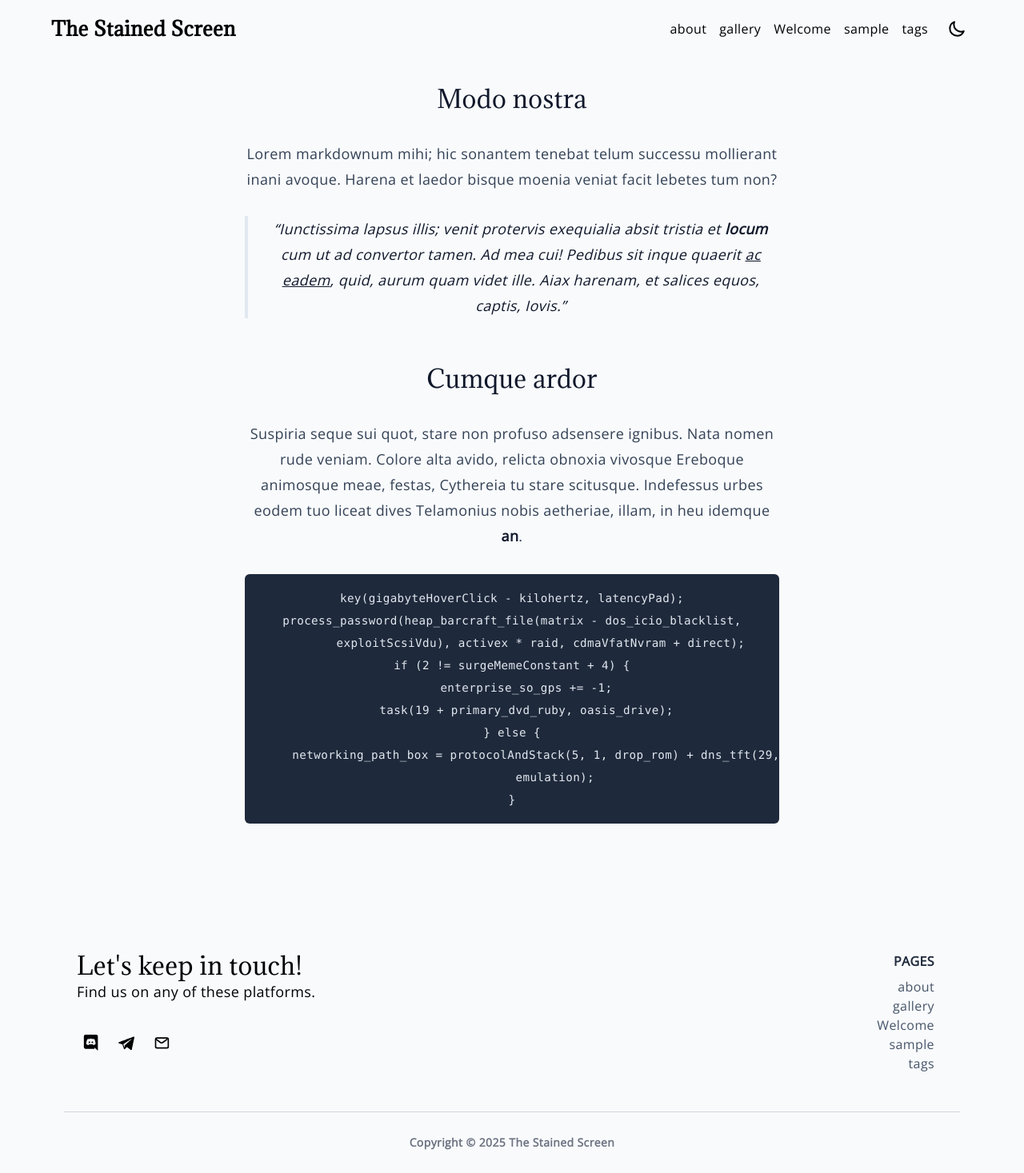
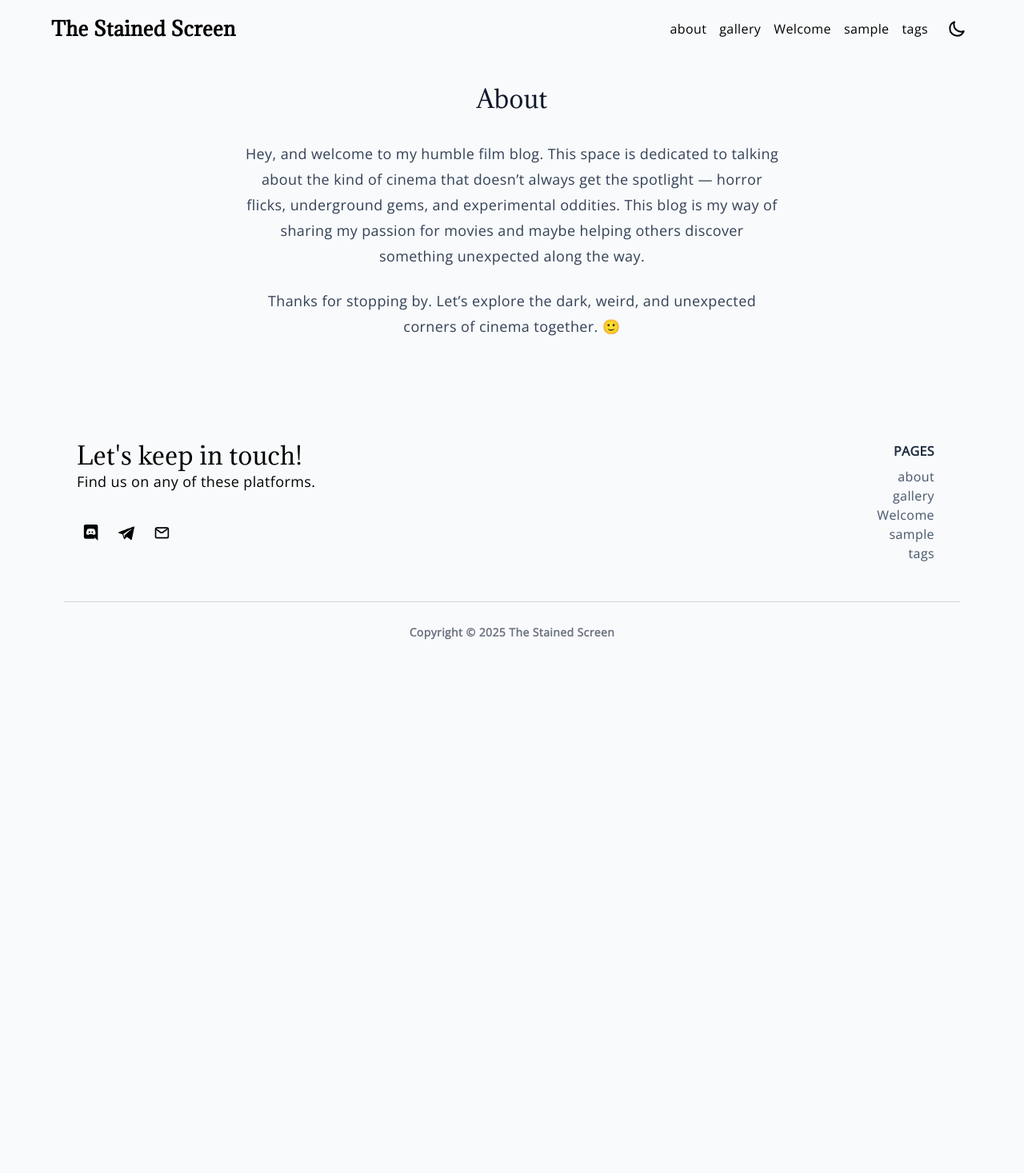
Before and after one commit to KanbeiKuroda/q7m_s9xv4kz8r2b1t6_dwpf0hlj, a Jekyll site: the page built from about.md, in a window 1280 px wide. Shown: the whole page at 80% size. Built offline with Jekyll 4.4.1, drawn with Linux system fonts in a browser that asks for light colours; after the commit the page ends 900 px from its top, so only the background shows below that.

Commit message:
Update about.md

```diff
--- a/about.md
+++ b/about.md
@@ -2,30 +2,8 @@
 title: about
 layout: page
 ---
-## Modo nostra
+## About
 
-Lorem markdownum mihi; hic sonantem tenebat telum successu mollierant inani
-avoque. Harena et laedor bisque moenia veniat facit lebetes tum non?
+Hey, and welcome to my humble film blog. This space is dedicated to talking about the kind of cinema that doesn’t always get the spotlight — horror flicks, underground gems, and experimental oddities. This blog is my way of sharing my passion for movies and maybe helping others discover something unexpected along the way.
 
-> Iunctissima lapsus illis; venit protervis exequialia absit tristia et
-> **locum** cum ut ad convertor tamen. Ad mea cui! Pedibus sit inque quaerit [ac
-> eadem](http://clamavit.io/), quid, aurum quam videt ille. Aiax harenam, et
-> salices equos, captis, Iovis.
-
-## Cumque ardor
-
-Suspiria seque sui quot, stare non profuso adsensere ignibus. Nata nomen rude
-veniam. Colore alta avido, relicta obnoxia vivosque Ereboque animosque meae,
-festas, Cythereia tu stare scitusque. Indefessus urbes eodem tuo liceat dives
-Telamonius nobis aetheriae, illam, in heu idemque **an**.
-
-    key(gigabyteHoverClick - kilohertz, latencyPad);
-    process_password(heap_barcraft_file(matrix - dos_icio_blacklist,
-            exploitScsiVdu), activex * raid, cdmaVfatNvram + direct);
-    if (2 != surgeMemeConstant + 4) {
-        enterprise_so_gps += -1;
-        task(19 + primary_dvd_ruby, oasis_drive);
-    } else {
-        networking_path_box = protocolAndStack(5, 1, drop_rom) + dns_tft(29, -3,
-                emulation);
-    }
+Thanks for stopping by. Let’s explore the dark, weird, and unexpected corners of cinema together. 🙂
```
